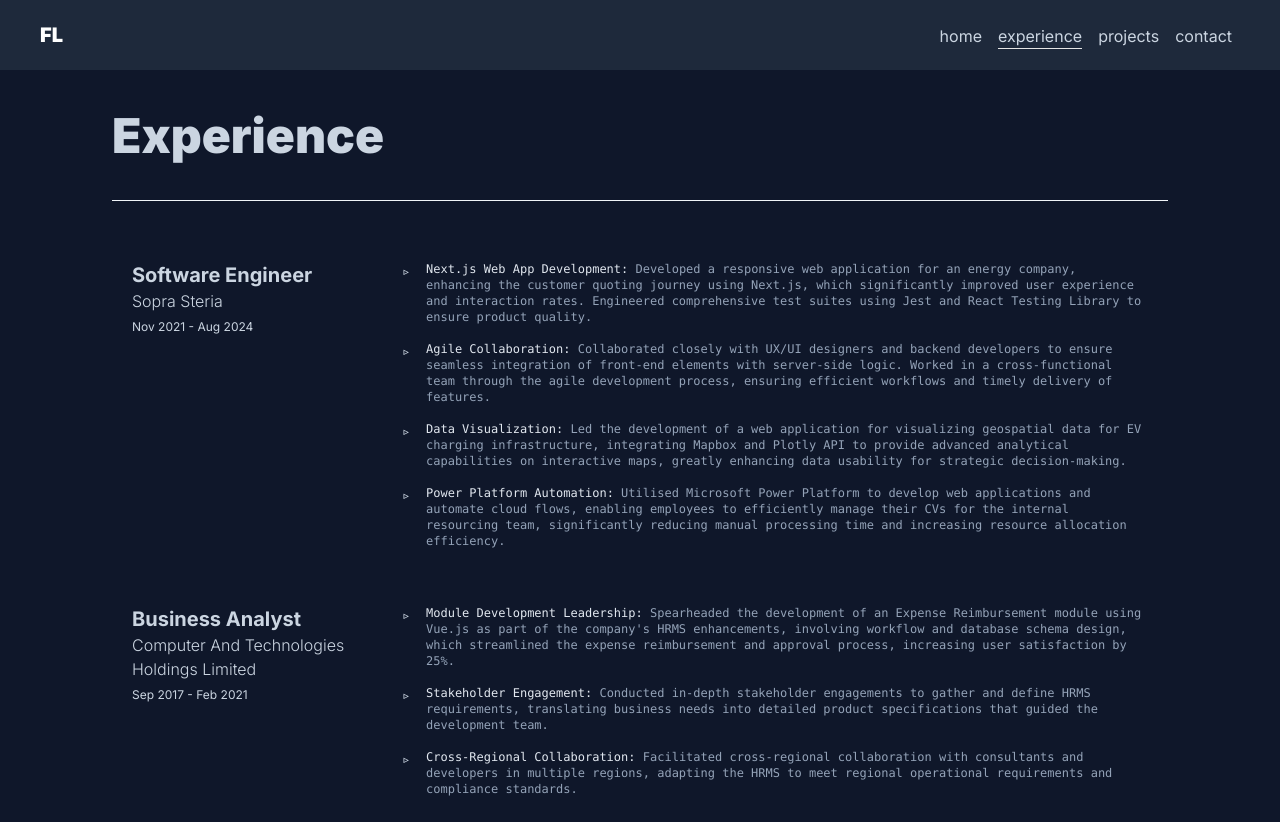
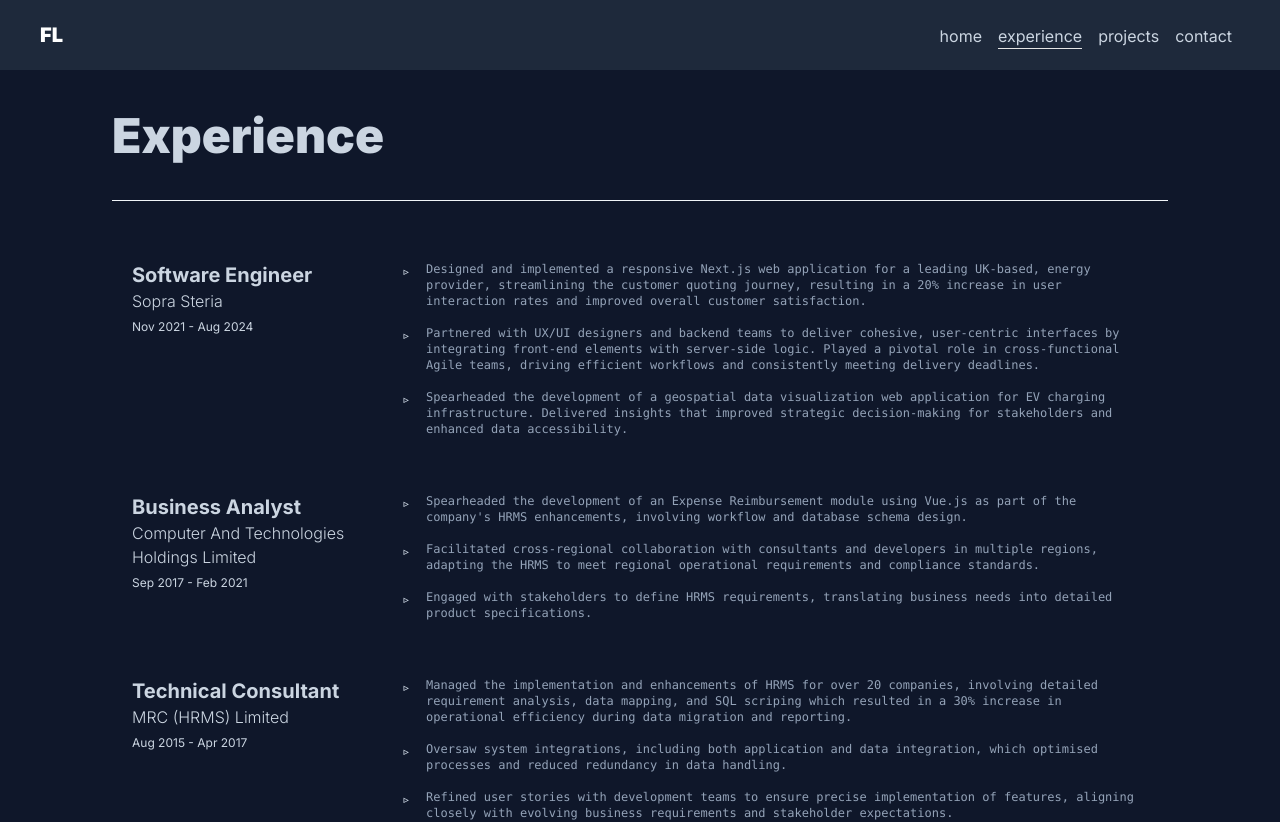
Before and after one commit to ltk55/frank-lam-portfolio, a Next.js app: page /experience in a window 1280 px wide. Shown: the top 822 px of the page. Built offline with nearby package versions, Linux system fonts and the light colour scheme.

Commit message:
feat: enhance job descriptions and update component rendering in Experience and JobDesc

```diff
--- a/app/experience/page.tsx
+++ b/app/experience/page.tsx
@@ -15,10 +15,9 @@ export default function Experience() {
       jobTitle: "Software Engineer",
       duration: "Nov 2021 - Aug 2024",
       jobDescriptions: [
-        "Next.js Web App Development: Developed a responsive web application for an energy company, enhancing the customer quoting journey using Next.js, which significantly improved user experience and interaction rates. Engineered comprehensive test suites using Jest and React Testing Library to ensure product quality.",
-        "Agile Collaboration: Collaborated closely with UX/UI designers and backend developers to ensure seamless integration of front-end elements with server-side logic. Worked in a cross-functional team through the agile development process, ensuring efficient workflows and timely delivery of features.",
-        "Data Visualization: Led the development of a web application for visualizing geospatial data for EV charging infrastructure, integrating Mapbox and Plotly API to provide advanced analytical capabilities on interactive maps, greatly enhancing data usability for strategic decision-making.",
-        "Power Platform Automation: Utilised Microsoft Power Platform to develop web applications and automate cloud flows, enabling employees to efficiently manage their CVs for the internal resourcing team, significantly reducing manual processing time and increasing resource allocation efficiency.",
+        "Designed and implemented a responsive Next.js web application for a leading UK-based, energy provider, streamlining the customer quoting journey, resulting in a 20% increase in user interaction rates and improved overall customer satisfaction.",
+        "Partnered with UX/UI designers and backend teams to deliver cohesive, user-centric interfaces by integrating front-end elements with server-side logic. Played a pivotal role in cross-functional Agile teams, driving efficient workflows and consistently meeting delivery deadlines.",
+        "Spearheaded the development of a geospatial data visualization web application for EV charging infrastructure. Delivered insights that improved strategic decision-making for stakeholders and enhanced data accessibility.",
       ],
     },
     {
@@ -26,19 +25,19 @@ export default function Experience() {
       jobTitle: "Business Analyst",
       duration: "Sep 2017 - Feb 2021",
       jobDescriptions: [
-        "Module Development Leadership: Spearheaded the development of an Expense Reimbursement module using Vue.js as part of the company's HRMS enhancements, involving workflow and database schema design, which streamlined the expense reimbursement and approval process, increasing user satisfaction by 25%.",
-        "Stakeholder Engagement: Conducted in-depth stakeholder engagements to gather and define HRMS requirements, translating business needs into detailed product specifications that guided the development team.",
-        "Cross-Regional Collaboration: Facilitated cross-regional collaboration with consultants and developers in multiple regions, adapting the HRMS to meet regional operational requirements and compliance standards.",
+        "Spearheaded the development of an Expense Reimbursement module using Vue.js as part of the company's HRMS enhancements, involving workflow and database schema design.",
+        "Facilitated cross-regional collaboration with consultants and developers in multiple regions, adapting the HRMS to meet regional operational requirements and compliance standards.",
+        "Engaged with stakeholders to define HRMS requirements, translating business needs into detailed product specifications.",
       ],
     },
     {
       company: "MRC (HRMS) Limited",
-      jobTitle: "Project Consultant",
+      jobTitle: "Technical Consultant",
       duration: "Aug 2015 - Apr 2017",
       jobDescriptions: [
-        "System Implementation Expertise: Managed the implementation and enhancements of HRMS for over 20 companies, involving detailed requirement analysis, data mapping, and the creation of SQL scripts, views, and stored procedures, which resulted in a 30% increase in operational efficiency during data migration and reporting.",
-        "Integration Oversight: Oversaw system integrations, including both application and data integration, which optimised processes and reduced redundancy in data handling.",
-        "User Story Refinement: Iteratively refined user stories with development teams to ensure precise implementation of features, aligning closely with evolving business requirements and stakeholder expectations.",
+        "Managed the implementation and enhancements of HRMS for over 20 companies, involving detailed requirement analysis, data mapping, and SQL scriping which resulted in a 30% increase in operational efficiency during data migration and reporting.",
+        "Oversaw system integrations, including both application and data integration, which optimised processes and reduced redundancy in data handling.",
+        "Refined user stories with development teams to ensure precise implementation of features, aligning closely with evolving business requirements and stakeholder expectations.",
       ],
     },
   ];
--- a/components/Job/JobDesc.tsx
+++ b/components/Job/JobDesc.tsx
@@ -1,11 +1,11 @@
 export default function JobDesc({ content }: { content: string }) {
-  const [title, description] = content.split(/:(.+)/);
+  // const [title, description] = content.split(/:(.+)/);
 
   return (
     <li className="relative mb-4 pl-6 font-mono text-xs">
       <span className="absolute left-0 text-green text-sm">▹</span>
-      <span className="text-slate-200">{title}:</span>
-      <span className="text-slate-400">{description}</span>
+      {/* <span className="text-slate-200">{title}:</span> */}
+      <span className="text-slate-400">{content}</span>
     </li>
   );
 }
```
